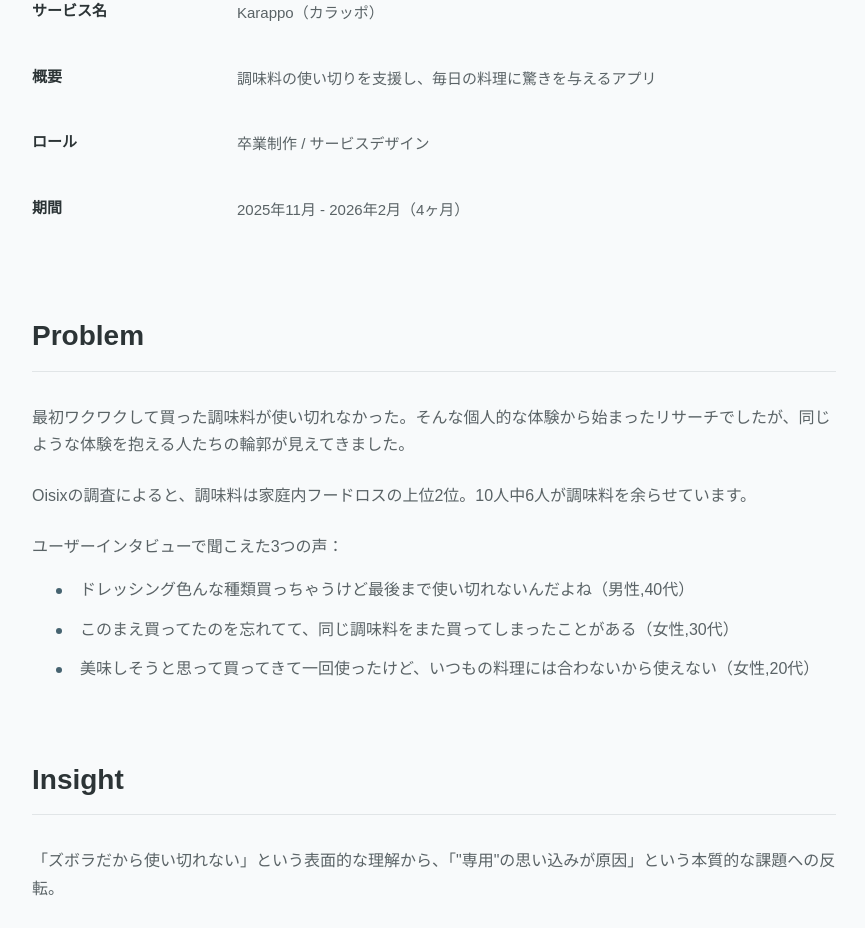
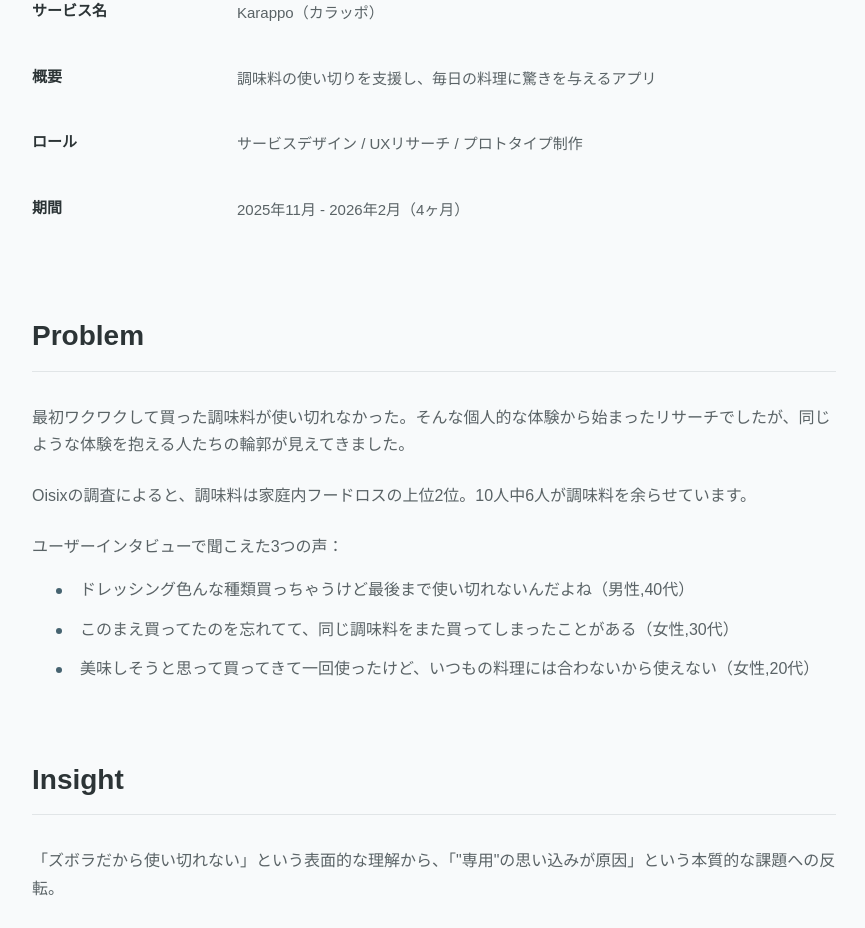
Before and after one commit to mskz-watch/masa-portfolio, a Next.js app: page /works/karappo in a window 1280 px wide. Shown: the part 1211-2139 px from the top of the page, without its empty margins (206-1071 px from the left). Built offline with nearby package versions, Linux system fonts and the light colour scheme.

Commit message:
fix: Worksページのロールをプロダクト実態に合わせて修正

```diff
--- a/src/components/pages/WorksKarappoPage.tsx
+++ b/src/components/pages/WorksKarappoPage.tsx
@@ -26,7 +26,7 @@ const sections: Section[] = [
     content: [
       { label: "サービス名", value: "Karappo（カラッポ）" },
       { label: "概要", value: "調味料の使い切りを支援し、毎日の料理に驚きを与えるアプリ" },
-      { label: "ロール", value: "卒業制作 / サービスデザイン" },
+      { label: "ロール", value: "サービスデザイン / UXリサーチ / プロトタイプ制作" },
       { label: "期間", value: "2025年11月 - 2026年2月（4ヶ月）" },
     ],
   },
--- a/src/components/pages/WorksSkilllogPage.tsx
+++ b/src/components/pages/WorksSkilllogPage.tsx
@@ -26,7 +26,7 @@ const sections: Section[] = [
     content: [
       { label: "サービス名", value: "スキログ（Skill × Log）" },
       { label: "概要", value: "日常業務スキルを記録・可視化するサービス" },
-      { label: "ロール", value: "中間課題 / Webサイト企画" },
+      { label: "ロール", value: "UIデザイン / コーディング" },
       { label: "期間", value: "2025年7月 - 2025年9月（3ヶ月）" },
     ],
   },
```
